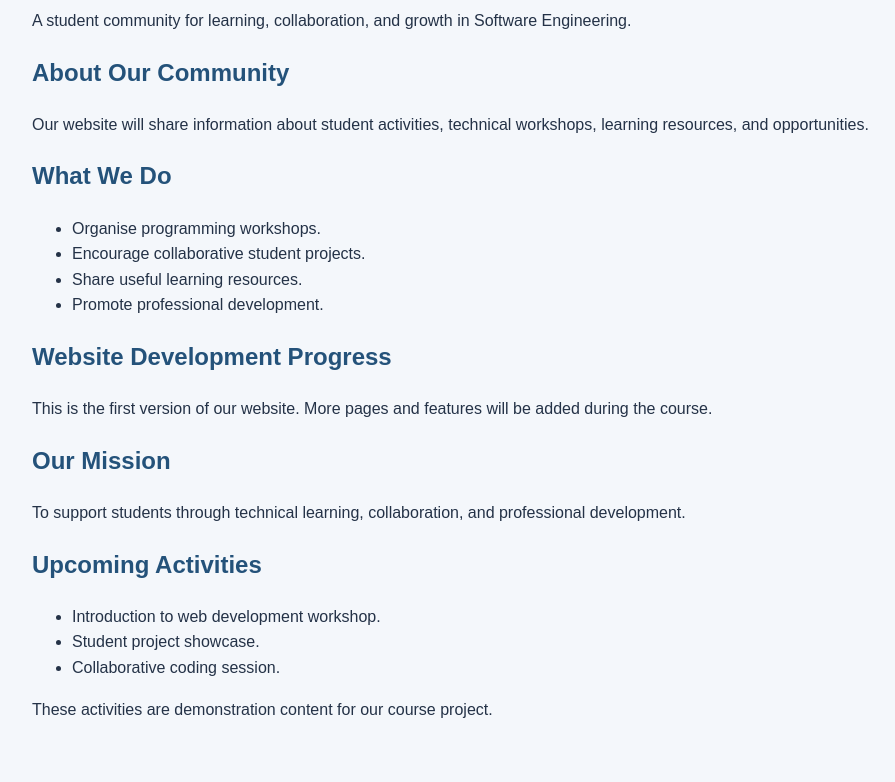
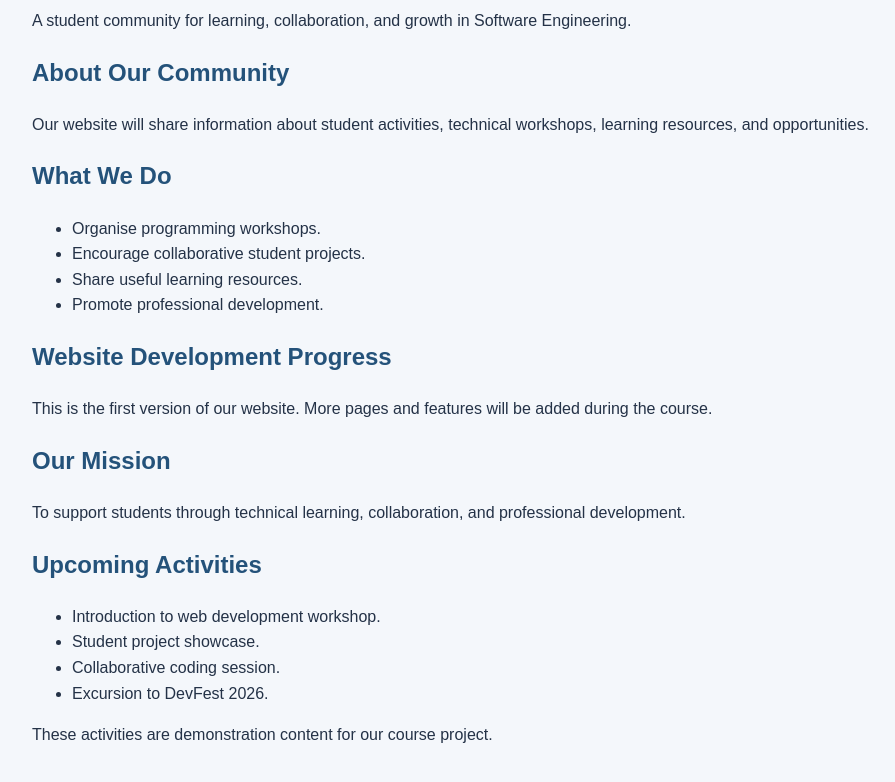
Before and after one commit to InioluwaTunde-Ojo15913/nacos-dse-website-15913, a plain HTML site: page index.html in a window 1280 px wide. Shown: the part 110-892 px from the top of the page, without its empty margins (158-1053 px from the left). Drawn offline with Linux system fonts and the light colour scheme; a script that the page names is missing.

Commit message:
Add another student activity

```diff
--- a/index.html
+++ b/index.html
@@ -51,6 +51,7 @@
       <li>Introduction to web development workshop.</li>
       <li>Student project showcase.</li>
       <li>Collaborative coding session.</li>
+      <li>Excursion to DevFest 2026.</li>
     </ul>
 
     <p>These activities are demonstration content for our course project.</p>
```
